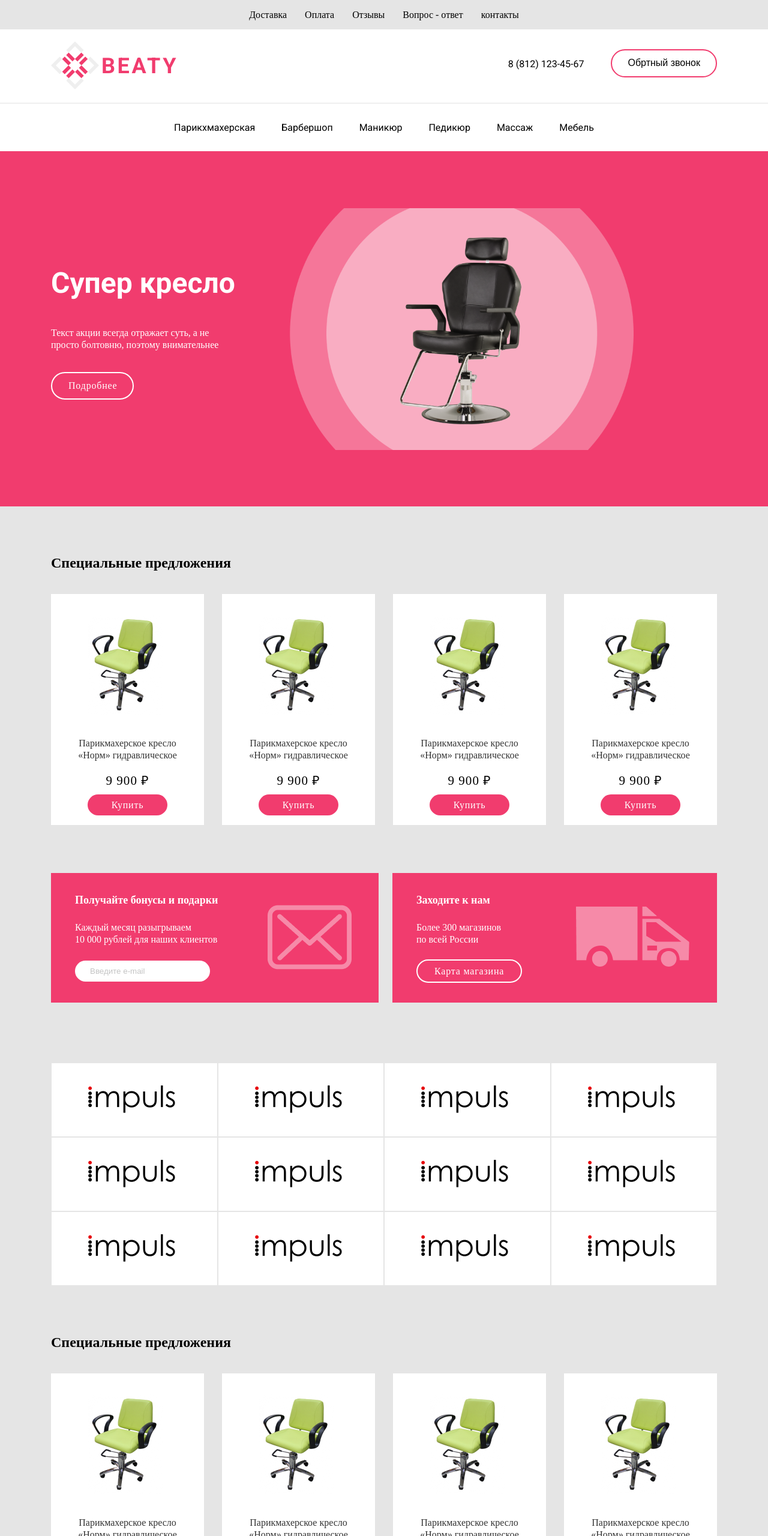
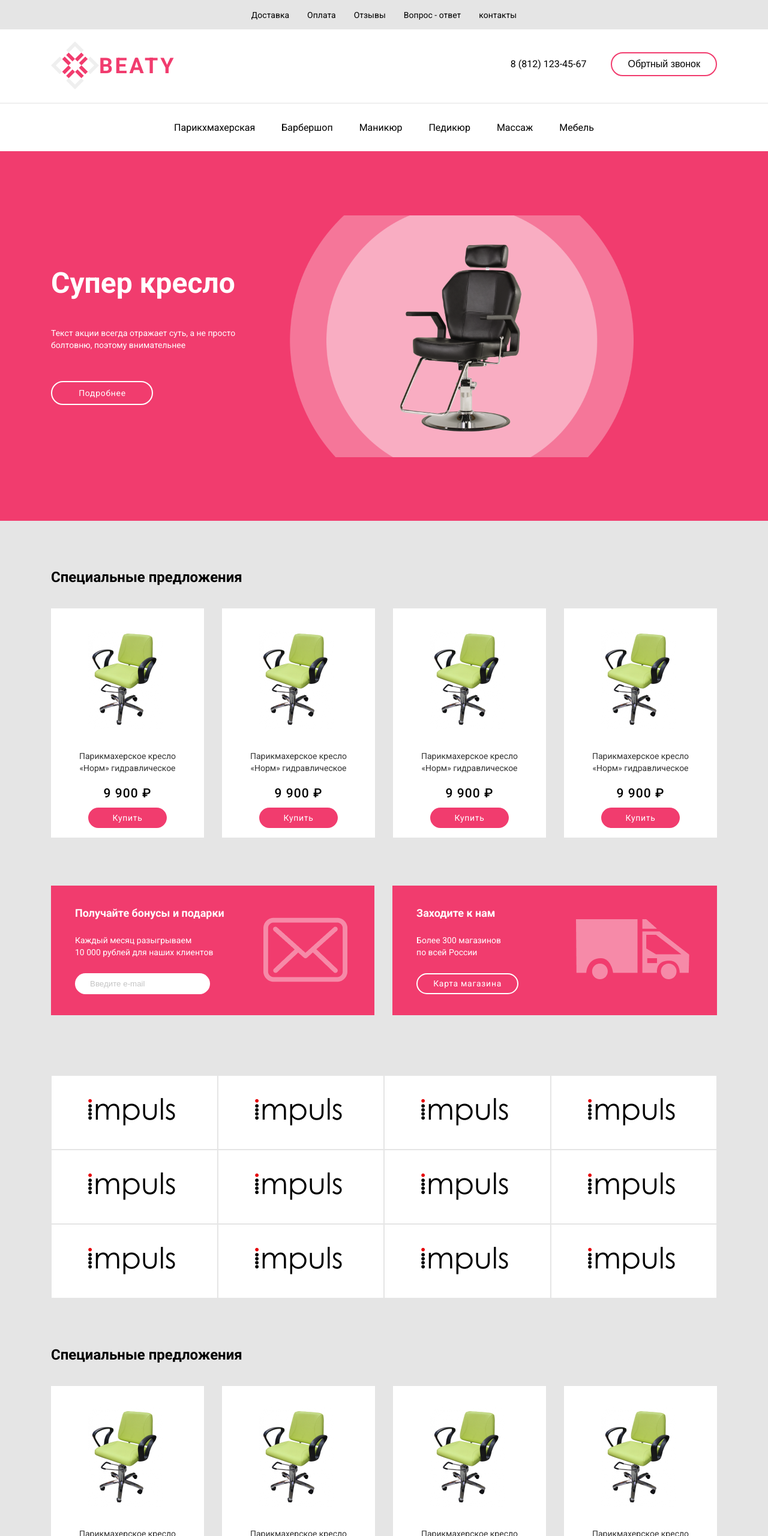
Before and after one commit to VertArt/homework09, a plain HTML site: page index.html in a window 1280 px wide. Shown: the top 2560 px of the page at 60% size. Drawn offline with Linux system fonts and the light colour scheme.

Commit message:
исправил все что было напсанно в коментарии к домашке

```diff
--- a/index.html
+++ b/index.html
@@ -38,22 +38,18 @@
         <div class="head">
             <div class="conteiner">
                 <div class="logo">
-                    <a href="#"><img src="imgs/logo.png" alt="логотип" class="img-logo"></a>
-                    <h1 class="gen-name">
-                        <a href="#" class="head-logo">BEATY</a>
-                    </h1>
-                </div>
+                    <a href="#" class="img-logo"><img src="imgs/logo.png" alt="логотип" ></a><!--
+                 --><a href="#" class="head-logo gen-name">BEATY</a><!--
+             --></div>
                 <div class="contact">
-                    <p class="number">
-                        <a href="#" class="link">8 (812) 123-45-67</a>
-                    </p>
-                    <button href="#" class="button link">
+                        <a href="#" class="link number">8 (812) 123-45-67</a><!--
+                 --><button href="#" class="button link">
                         Обртный звонок
                     </button>
                 </div>
                 <div class="clearfix"></div>
             </div>
-            <div class="line"></div>
+            <h3 class="line"></h3>
             <div class="conteiner">
                 <div class="nav-2">
                     <ul class="list-2">
@@ -84,16 +80,16 @@
         <div class="sup-chair">
             <div class="conteiner sup-chair-bg">
                 <div class="sup-chair-item">
-                    <h2 class="sup-chair-name">
+                    <h1 class="sup-chair-name">
                         Супер кресло
-                    </h2>
+                    </h1>
                     <p class="sup-chair-text">
                         Текст акции всегда отражает суть, а не просто болтовню, поэтому внимательнее
                     </p>
                     <a href="" class="link sup-chair-button">
                         Подробнее
-                    </a>
-                </div>
+                    </a><!--
+             --></div>
                 <div class="clearfix"></div>
             </div>
         </div>
@@ -108,9 +104,9 @@
                         <p class="card-description">
                             Парикмахерское кресло <br>«Норм» гидравлическое
                         </p>
-                        <h3 class="card-price">
+                        <p class="card-price">
                             9 900 ₽
-                        </h3>
+                        </p>
                         <a href="" class="link card-by">
                             Купить
                         </a>
@@ -120,9 +116,9 @@
                         <p class="card-description">
                             Парикмахерское кресло <br>«Норм» гидравлическое
                         </p>
-                        <h3 class="card-price">
+                        <p class="card-price">
                             9 900 ₽
-                        </h3>
+                        </p>
                         <a href="" class="link card-by">
                             Купить
                         </a>
@@ -132,9 +128,9 @@
                         <p class="card-description">
                             Парикмахерское кресло <br>«Норм» гидравлическое
                         </p>
-                        <h3 class="card-price">
+                        <p class="card-price">
                             9 900 ₽
-                        </h3>
+                        </p>
                         <a href="" class="link card-by">
                             Купить
                         </a>
@@ -144,14 +140,14 @@
                         <p class="card-description">
                             Парикмахерское кресло <br>«Норм» гидравлическое
                         </p>
-                        <h3 class="card-price">
+                        <p class="card-price">
                             9 900 ₽
-                        </h3>
+                        </p>
                         <a href="" class="link card-by">
                             Купить
                         </a>
-                    </div>
-                </div>
+                    </div><!--
+             --></div>
             </div>
             <div class="conteiner"> <!--окнтейнер с двумя карточками-->
                 <div class="card-big-text">
@@ -165,7 +161,8 @@
                         <input type="email" class="input" placeholder="Введите e-mail">
                     </div>
                     <img src="imgs/mail.png" alt="письмо" class="img-mail">
-                </div>
+                    <div class="clearfix"></div><!--
+             --></div>
                 <div class="card-big-text second">
                     <div class="card-big-text-staff second">
                         <h3 class="cadr-big-text-name">
@@ -177,50 +174,27 @@
                         <a href="" class="link sup-chair-button card-botton">
                             Карта магазина
                         </a>
-                    </div>
+                        </div>
                     <img src="imgs/car.png" alt="письмо" class="img-mail car">
-                </div>
+                    <div class="clearfix"></div><!--
+             --></div>
                 <div class="clearfix"></div>
             </div>
             <div class="conteiner"> <!--Контейнер с 12 карточками-->
-                <div class="card">
-                    <div class="card-item">
-                        <a href="#"><a href="#"><img src="imgs/card-img.png" alt=" изображения лого" class="card-img"></a></a>
-                    </div><!--
-                 --><div class="card-item">
-                        <a href="#"><img src="imgs/card-img.png" alt=" изображения лого" class="card-img"></a>
-                    </div><!--
-                 --><div class="card-item">
-                        <a href="#"><img src="imgs/card-img.png" alt=" изображения лого" class="card-img"></a>
-                    </div><!--
-                 --><div class="card-item">
-                        <a href="#"><img src="imgs/card-img.png" alt=" изображения лого" class="card-img"></a>
-                    </div><!--
-                 --><div class="card-item">
-                        <a href="#"><img src="imgs/card-img.png" alt=" изображения лого" class="card-img"></a>
-                       </div><!--
-                 --><div class="card-item">
-                        <a href="#"><img src="imgs/card-img.png" alt=" изображения лого" class="card-img"></a>
-                       </div><!--
-                 --><div class="card-item">
-                        <a href="#"><img src="imgs/card-img.png" alt=" изображения лого" class="card-img"></a>
-                       </div><!--
-                 --><div class="card-item">
-                        <a href="#"><img src="imgs/card-img.png" alt=" изображения лого" class="card-img"></a>
-                       </div><!--
-                 --><div class="card-item">
-                        <a href="#"><img src="imgs/card-img.png" alt=" изображения лого" class="card-img"></a>
-                       </div><!--
-                 --><div class="card-item">
-                        <a href="#"><img src="imgs/card-img.png" alt=" изображения лого" class="card-img"></a>
-                       </div><!--
-                 --><div class="card-item">
-                        <a href="#"><img src="imgs/card-img.png" alt=" изображения лого" class="card-img"></a>
-                       </div><!--
-                 --><div class="card-item">
-                        <a href="#"><img src="imgs/card-img.png" alt=" изображения лого" class="card-img"></a>
-                       </div>
-                </div>
+                <div class="card widht" >
+                    <a href="#" class="card-item card-img"><img src="imgs/card-img.png" alt=" изображения лого"></a><!--
+                 --><a href="#" class="card-item card-img"><img src="imgs/card-img.png" alt=" изображения лого"></a><!--
+                 --><a href="#" class="card-item card-img"><img src="imgs/card-img.png" alt=" изображения лого"></a><!--
+                 --><a href="#" class="card-item card-img"><img src="imgs/card-img.png" alt=" изображения лого"></a><!--
+                 --><a href="#" class="card-item card-img"><img src="imgs/card-img.png" alt=" изображения лого"></a><!--
+                 --><a href="#" class="card-item card-img"><img src="imgs/card-img.png" alt=" изображения лого"></a><!--
+                 --><a href="#" class="card-item card-img"><img src="imgs/card-img.png" alt=" изображения лого"></a><!--
+                 --><a href="#" class="card-item card-img"><img src="imgs/card-img.png" alt=" изображения лого"></a><!--
+                 --><a href="#" class="card-item card-img"><img src="imgs/card-img.png" alt=" изображения лого"></a><!--
+                 --><a href="#" class="card-item card-img"><img src="imgs/card-img.png" alt=" изображения лого"></a><!--
+                 --><a href="#" class="card-item card-img"><img src="imgs/card-img.png" alt=" изображения лого"></a><!--
+                 --><a href="#" class="card-item card-img"><img src="imgs/card-img.png" alt=" изображения лого"></a><!--
+             --></div>
             </div>
             <div class="conteiner"> <!--похожий на первый контейнер с карточками -->
                 <h2 class="spesh-propouse second-block">
@@ -274,8 +248,8 @@
                         <a href="" class="link card-by">
                             Купить
                         </a>
-                    </div>
-                </div>
+                    </div><!--
+             --></div>
             </div>
         </div>
         <div class="pre-footer">
@@ -284,7 +258,7 @@
                     <h3 class="pop-cat-head">
                         <a href="#" class="link">Популярные <br> категории</a>
                     </h3>
-                    <div class="line"></div>
+                    <h3 class="line"></h3>
                     <nav>
                         <ul class="list-pre-footer">
                             <li class="list-pre-footer-item"><a href="#" class="link pre-footer-li">Насадки</a></li>
@@ -300,7 +274,7 @@
                     <h3 class="pop-cat-head">
                         <a href="#" class="link">Популярные <br> категории</a>
                     </h3>
-                    <div class="line"></div>
+                    <h3 class="line"></h3>
                     <nav>
                         <ul class="list-pre-footer">
                             <li class="list-pre-footer-item"><a href="#" class="link pre-footer-li">Насадки</a></li>
@@ -316,7 +290,7 @@
                     <h3 class="pop-cat-head">
                         <a href="#" class="link">Популярные <br> категории</a>
                     </h3>
-                    <div class="line"></div>
+                    <h3 class="line"></h3>
                     <nav>
                         <ul class="list-pre-footer">
                             <li class="list-pre-footer-item"><a href="#" class="link pre-footer-li">Насадки</a></li>
@@ -332,7 +306,7 @@
                     <h3 class="pop-cat-head">
                         <a href="#" class="link">Популярные <br> категории</a>
                     </h3>
-                    <div class="line"></div>
+                    <h3 class="line"></h3>
                     <nav>
                         <ul class="list-pre-footer">
                             <li class="list-pre-footer-item"><a href="#" class="link pre-footer-li">Насадки</a></li>
@@ -343,22 +317,20 @@
                             <li class="list-pre-footer-item"><a href="#" class="link pre-footer-li">Оборудование</a></li>
                         </ul>
                     </nav>
-                </div>
-            </div>
-            <div class="line"></div>
+                </div><!--
+         --></div>
+            <h3 class="line"></h3>
             <div class="conteiner"> <!--контейнер с контактной информацией и ссылками на соц сети-->
                 <div class="pre-footer-contacts">
                     <div class="social">
-                        <a href="#" class="pre-footer-button youtube"></a>
-                        <a href="#" class="pre-footer-button vk"></a>
-                        <a href="#" class="pre-footer-button facebook"></a>
-                        <a href="#" class="pre-footer-button insta"></a>
-                    </div>
+                        <a href="#" class="pre-footer-button youtube"></a><!--
+                     --><a href="#" class="pre-footer-button vk"></a><!--
+                     --><a href="#" class="pre-footer-button facebook"></a><!--
+                     --><a href="#" class="pre-footer-button insta"></a><!--
+                 --></div>
                     <div class="contact last">
-                        <p class="number last">
-                            <a href="#" class="link">8 (812) 123-45-67</a>
-                        </p>
-                        <button href="#" class="button link last">
+                            <a href="#" class="link number last">8 (812) 123-45-67</a><!--
+                     --><button href="#" class="button link last">
                             Обртный звонок
                         </button>
                     </div>
--- a/style.css
+++ b/style.css
@@ -10,13 +10,13 @@
     color: black;
 }
 
-/* body {
+body {
     font-family: 'Roboto' , sans-serif;
     font-weight: 400;
     font-size: 14px;
 
     color: #333333;
-}  */
+}
 
 .clearfix {
     clear: both;
@@ -70,7 +70,6 @@
     padding-top: 40px;
     padding-bottom: 40px;
 
-    font-family: Roboto;
     font-weight: 700;
     font-size: 36px;
     line-height: 42px;
@@ -90,7 +89,6 @@
 }
 
 .number {
-    font-family: Roboto;
     font-size: 16px;
     line-height: 19px;
     display: inline-block;
@@ -100,13 +98,15 @@
 }
 
 .button {
+    margin-top: 5px;
+    height: 40px;
     font-size: 16px;
     border: 2px solid #F13C6E;
     box-sizing: border-box;
     border-radius: 40px;
     background-color: #fff;
 
-    padding: 12px 26px 13px 27px;
+    padding: 9px 26px 10px 27px;
 }
 
 .line {
@@ -119,13 +119,12 @@
     padding-bottom: 30px;
 }
 
-.list-item-2 {
+/* .list-item-2 {
     display: inline-block;
     vertical-align: top;
-}
+} */
 
 .list-item-2 .link {
-    font-family: Roboto;
     font-size: 16px;
     line-height: 19px;
     color: #000000;
@@ -152,7 +151,6 @@
 }
 
 .sup-chair-name {
-    font-family: Roboto;
     font-weight: 700;
     font-size: 48px;
     line-height: 56px;
@@ -168,6 +166,10 @@
 }
 
 .link.sup-chair-button {
+    display: inline-block;
+    vertical-align: top;
+    width: 170px;
+    height: 40px;
     line-height: 16px;
     text-align: center;
     letter-spacing: 0.05em;
@@ -175,7 +177,7 @@
     color: #FFFFFF;
     border: 2px solid #FFFFFF;
     border-radius: 40px;
-    padding: 12px 26px 13px 27px;
+    padding: 10px 26px 12px 27px;
 }
 
 .big-space {
@@ -301,7 +303,6 @@
 
 .card-big-text-description.second {
     padding-right: 125px;
-    padding-bottom: 10px;
 }
 
 .card-big-text-staff.second {
@@ -314,14 +315,19 @@
 }
 
 .link.sup-chair-button.card-botton {
-    padding: 9px 28px;
+    padding: 7px 1px 1px 1px;
     height: 35px;
     width: 170px;
+    line-height: 16px;
+    text-align: center;
+
+    color: #FFFFFF;
 }
 
 .card-item {
     background-color: white;
-    width: 277.5px;
+    width: 25%;
+    height: 124px;
     display: inline-block;
     vertical-align: top;
     border: 0.01px solid #E5E5E5;
@@ -329,6 +335,9 @@
 
 .card-img {
     padding: 35px 69px 35px 60px;
+
+    display: inline-block;
+    vertical-align: top;
 }
 
 .conteiner.pre-footer-one {
```
